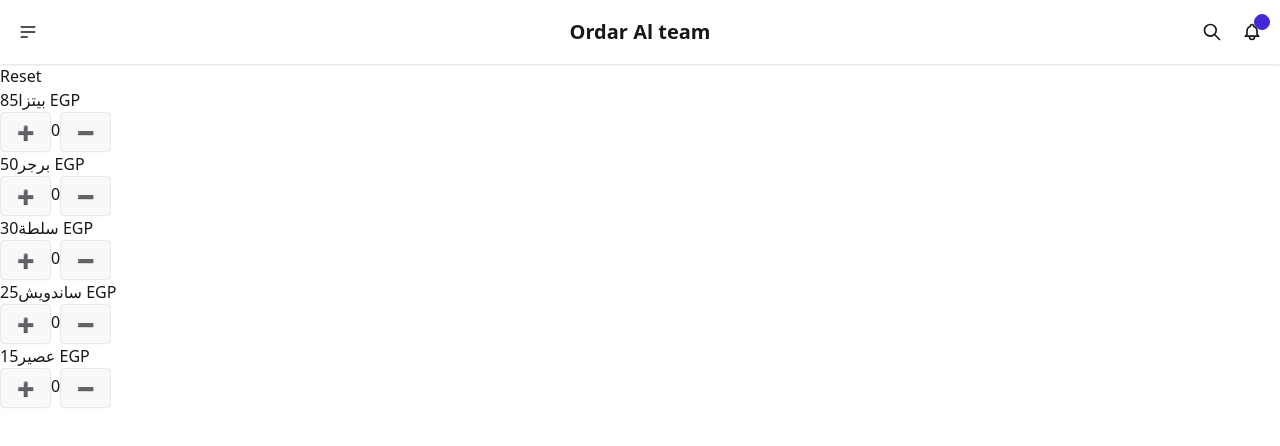
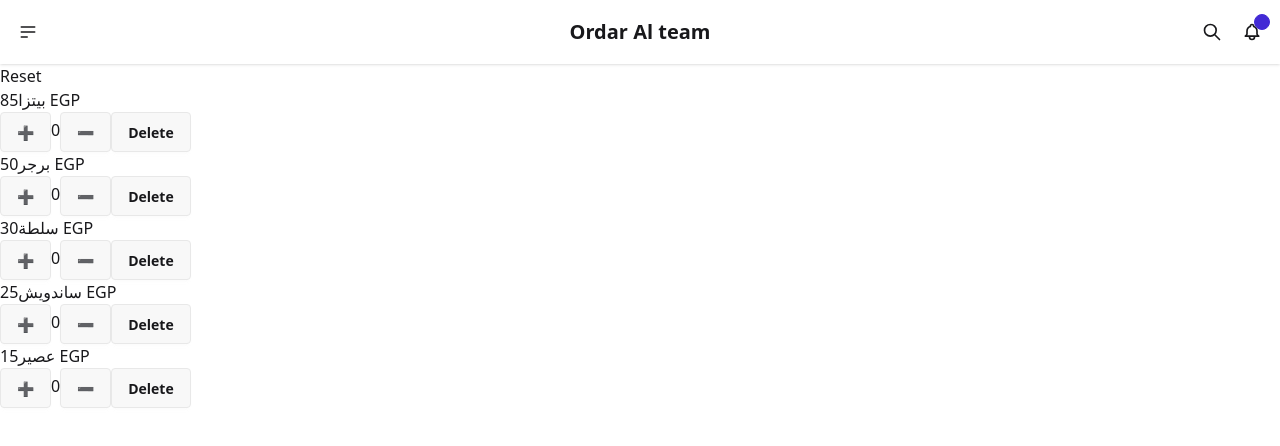
Before and after one commit to engbasel/pro2, a React (Vite) app: page / in a window 1280 px wide. Shown: the top 446 px of the page. Built offline with nearby package versions, Linux system fonts and the light colour scheme.

Commit message:
`Added delete functionality to food card component and updated App component to handle deletion`

```diff
--- a/src/App.jsx
+++ b/src/App.jsx
@@ -39,6 +39,14 @@ const handleDecrement = (item) => {
   );
   console.log(newData);
   setData(newData);
+
+};
+
+
+const deleteItemFromScreen = (item) => {
+  const newData = data.filter((el) => el.name !== item.name);
+  setData(newData);
+
 };
 
 
@@ -53,6 +61,7 @@ const handleDecrement = (item) => {
             item={item}
             onIncrement={() => handleIncrement(item)}
             onDecrement={() => handleDecrement(item)}
+            Deletitem={() => deleteItemFromScreen(item)}
           />
         ))}
       </div>
--- a/src/components/food_card.jsx
+++ b/src/components/food_card.jsx
@@ -1,6 +1,6 @@
 import React from "react";
 
-function FoodCard({ item, onIncrement, onDecrement }) {
+function FoodCard({ item, onIncrement, onDecrement ,Deletitem}) {
   return (
     <div className="food-card">
       <div className="food-details">
@@ -15,6 +15,9 @@ function FoodCard({ item, onIncrement, onDecrement }) {
         <button className="btn remove-btn" onClick={onDecrement}>
           ➖
         </button>
+        <button className="btn remove-btn" onClick={Deletitem}>
+          Delete
+        </button>
       </div>
     </div>
   );
```
